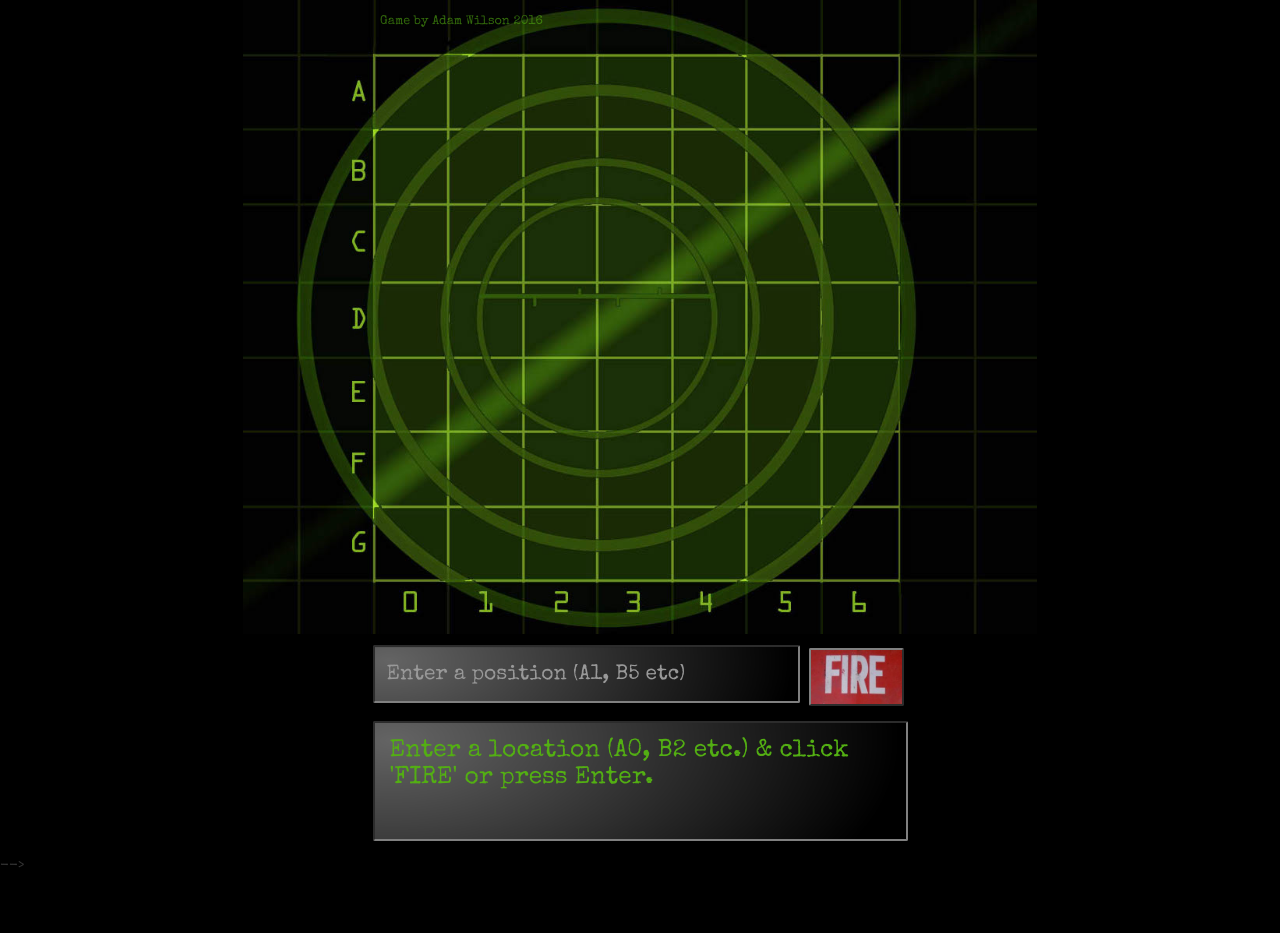
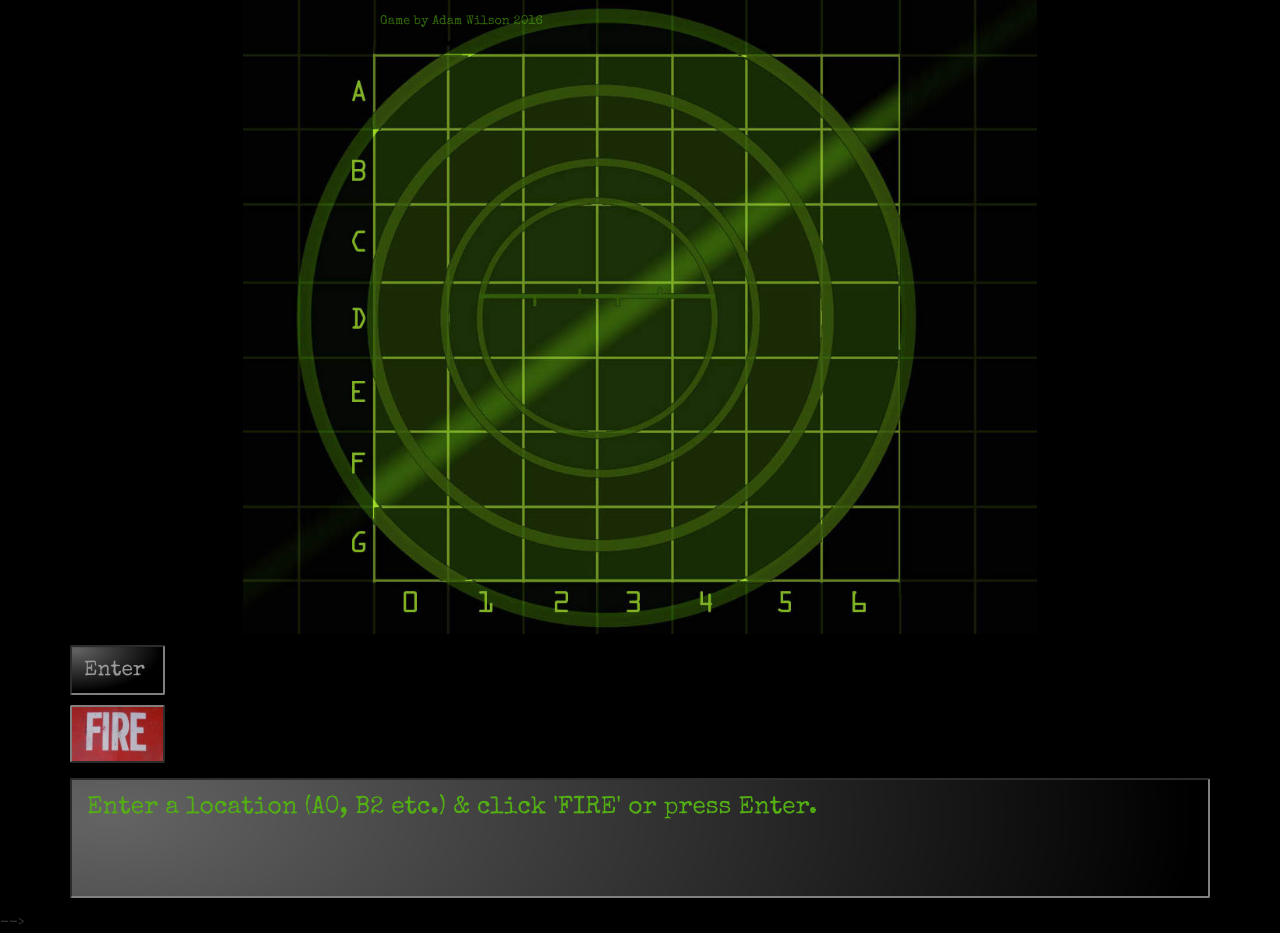
Before and after one commit to awilsongithub/battleship-game, a PHP site: page /game.html in a window 1280 px wide. Before the commit the page ends 867 px from the top, so only its background shows below. Run offline with PHP 8.4, Linux system fonts and the light colour scheme.

Commit message:
change to style.css

```diff
--- a/css/style.css
+++ b/css/style.css
@@ -75,10 +75,9 @@ body {
 }
 #form {
   color: #53af13;
-  width: 565px;
+  width: 100%;
   background-color: black;
   padding: 0px 15px 15px 15px;
-  margin: auto;
 }
 #form #guessInput {
   border-color: grey;
@@ -91,10 +90,9 @@ body {
   background-size: cover;
   font-size: 1.5em;
   margin-right: 5px;
-  margin-bottom: 0;
-  height: 58px;
-  width: 427px;
-  display: inline-block;
+  margin-bottom: 10px;
+  height: 50px;
+  width: 95px;
 }
 #form #fireButton {
   background: url('../media/fire.jpg') no-repeat;
@@ -118,7 +116,6 @@ HOME SCREEN STYLES
   background: url("../media/board.jpg") no-repeat;
   background-size: 100%;
   background-position: center center;
-  height: 100vh;
 }
 .jumbotron {
   margin-top: 50px;
```
